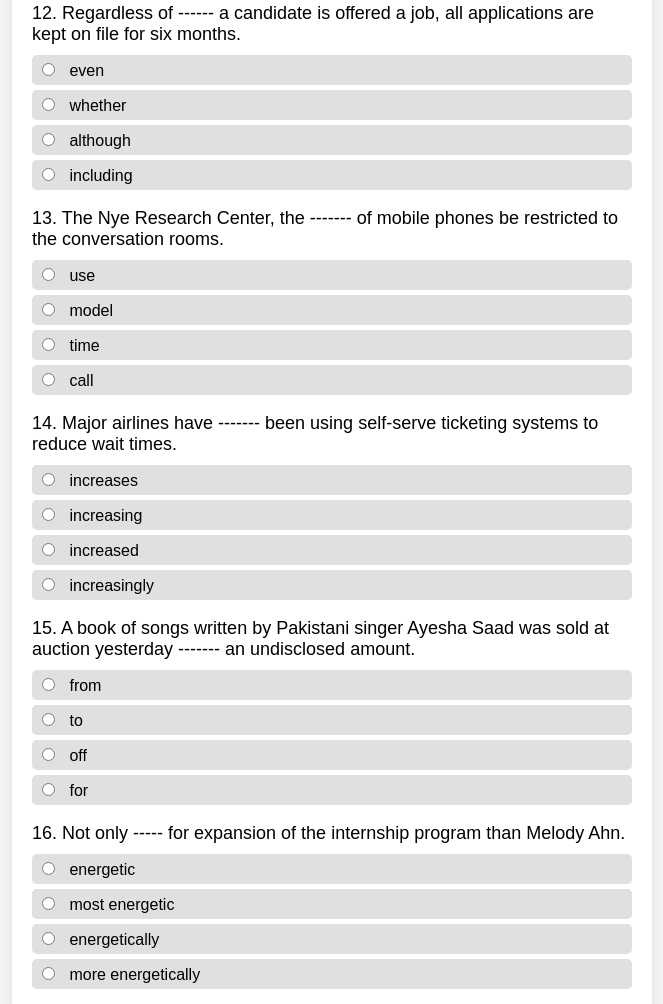
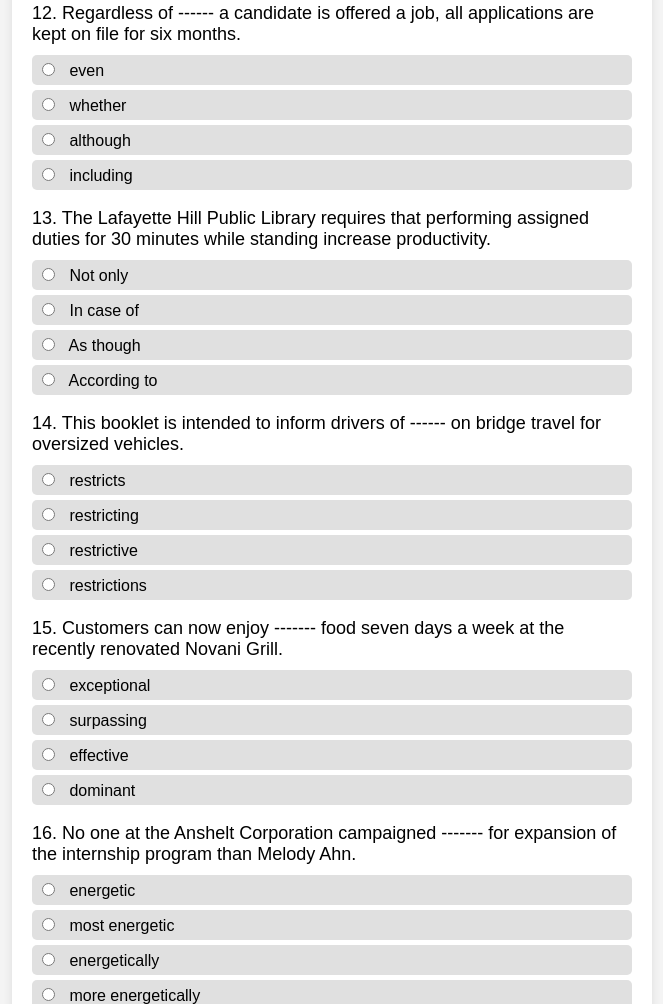
Before and after one commit to Est169/English-Practice-Test, a plain HTML site: page practiceTest9.html in a window 1280 px wide. Shown: the part 2359-3363 px from the top of the page, without its empty margins (28-691 px from the left). Drawn offline with Linux system fonts and the light colour scheme.

Commit message:
Update practiceTest9.html

```diff
--- a/practiceTest9.html
+++ b/practiceTest9.html
@@ -51,6 +51,7 @@
     </div>
 
     <script>
+    // Nội dung JavaScript cho bài kiểm tra 9
     const questions = [
         {
             question: "While the director of communications is away, all e-mails and calls will be forwarded to ------ assistant.",
@@ -149,35 +150,35 @@
             translation: "Bất kể liệu một ứng viên có được đề nghị công việc hay không, tất cả các đơn xin đều được lưu giữ trong hồ sơ trong sáu tháng."
         },
         {
-                question: "The Nye Research Center, the ------- of mobile phones be restricted to the conversation rooms.",
-                options: ["use", "model", "time", "call"],
+            question: "The Lafayette Hill Public Library requires that performing assigned duties for 30 minutes while standing increase productivity.",
+            options: ["Not only", "In case of", "As though", "According to"],
             correct: 0,
-                vocab: "mobile phones (n) = điện thoại di động\nrestricted (v) = bị hạn chế",
-                explanation: "Đáp án đúng: 'use'. 'The use of mobile phones' có nghĩa là 'việc sử dụng điện thoại di động'.",
-                translation: "Việc sử dụng điện thoại di động tại Trung tâm Nghiên cứu Nye sẽ bị hạn chế trong các phòng trò chuyện."
+            vocab: "performing (v) = thực hiện\nassigned duties (n) = nhiệm vụ được giao",
+            explanation: "Đáp án đúng: 'Not only'. 'Not only... but also' có nghĩa là 'không chỉ... mà còn'.",
+            translation: "Thư viện Lafayette Hill yêu cầu thực hiện các nhiệm vụ được giao trong 30 phút trong khi đứng để tăng năng suất."
         },
         {
-                question: "Major airlines have ------- been using self-serve ticketing systems to reduce wait times.",
-                options: ["increases", "increasing", "increased", "increasingly"],
-                correct: 2,
-                vocab: "major airlines (n) = các hãng hàng không lớn\nticketing systems (n) = hệ thống đặt vé",
-                explanation: "Đáp án đúng: 'increased'. 'Have increased' có nghĩa là 'đã tăng'.",
-                translation: "Các hãng hàng không lớn đã tăng cường sử dụng hệ thống đặt vé tự phục vụ để giảm thời gian chờ đợi."
+            question: "This booklet is intended to inform drivers of ------ on bridge travel for oversized vehicles.",
+            options: ["restricts", "restricting", "restrictive", "restrictions"],
+            correct: 3,
+            vocab: "restrictions (n) = hạn chế\nbridge travel (n) = di chuyển qua cầu",
+            explanation: "Đáp án đúng: 'restrictions'. 'Inform drivers of restrictions' có nghĩa là 'thông báo cho tài xế về các hạn chế'.",
+            translation: "Cuốn sách này nhằm thông báo cho tài xế về các hạn chế khi di chuyển qua cầu cho các phương tiện quá khổ."
         },
         {
-                question: "A book of songs written by Pakistani singer Ayesha Saad was sold at auction yesterday ------- an undisclosed amount.",
-                options: ["from", "to", "off", "for"],
-                correct: 3,
-                vocab: "book (n) = cuốn sách\nauction (n) = cuộc đấu giá",
-                explanation: "Đáp án đúng: 'for'. 'Sold for an undisclosed amount' có nghĩa là 'được bán với một số tiền không được tiết lộ'.",
-                translation: "Một cuốn sách bài hát được viết bởi ca sĩ Pakistan Ayesha Saad đã được bán đấu giá hôm qua với một số tiền không được tiết lộ."
+            question: "Customers can now enjoy ------- food seven days a week at the recently renovated Novani Grill.",
+            options: ["exceptional", "surpassing", "effective", "dominant"],
+            correct: 0,
+            vocab: "food (n) = thực phẩm\nseven days a week (phrase) = bảy ngày một tuần",
+            explanation: "Đáp án đúng: 'exceptional'. 'Exceptional food' có nghĩa là 'thực phẩm xuất sắc'.",
+            translation: "Khách hàng giờ đây có thể thưởng thức thực phẩm xuất sắc bảy ngày một tuần tại Novani Grill vừa được cải tạo."
         },
         {
-                question: "Not only ----- for expansion of the internship program than Melody Ahn.",
+            question: "No one at the Anshelt Corporation campaigned ------- for expansion of the internship program than Melody Ahn.",
             options: ["energetic", "most energetic", "energetically", "more energetically"],
             correct: 3,
-                vocab: "internship program (n) = chương trình thực tập\ncampaign (n) = chiến dịch",
-                explanation: "Đáp án đúng: 'more energetically'. 'Campaign more energetically' có nghĩa là 'vận động một cách năng nổ hơn'.",
+            vocab: "internship program (n) = chương trình thực tập\nexpansion (n) = mở rộng",
+            explanation: "Đáp án đúng: 'more energetically'. 'Campaigned more energetically' có nghĩa là 'vận động một cách năng nổ hơn'.",
             translation: "Không ai tại công ty Anshelt đã vận động một cách năng nổ hơn để mở rộng chương trình thực tập hơn Melody Ahn."
         },
         {
@@ -229,7 +230,7 @@
             translation: "Bây giờ cô Nakamura đã chuyển đến trụ sở London, một quản lý mới đang điều hành văn phòng Tokyo của chúng tôi."
         },
         {
-                question: "------- the kitchen cabinets arrived late, the contractor installed them without putting the job behind schedule.",
+            question: "------ the kitchen cabinets arrived late, the contractor installed them without putting the job behind schedule.",
             options: ["Even though", "In stead of", "In addition to", "On top of"],
             correct: 0,
             vocab: "kitchen cabinets (n) = tủ bếp\ncontractor (n) = nhà thầu",
```
Lines whose indentation alone changed are shown as unchanged.
